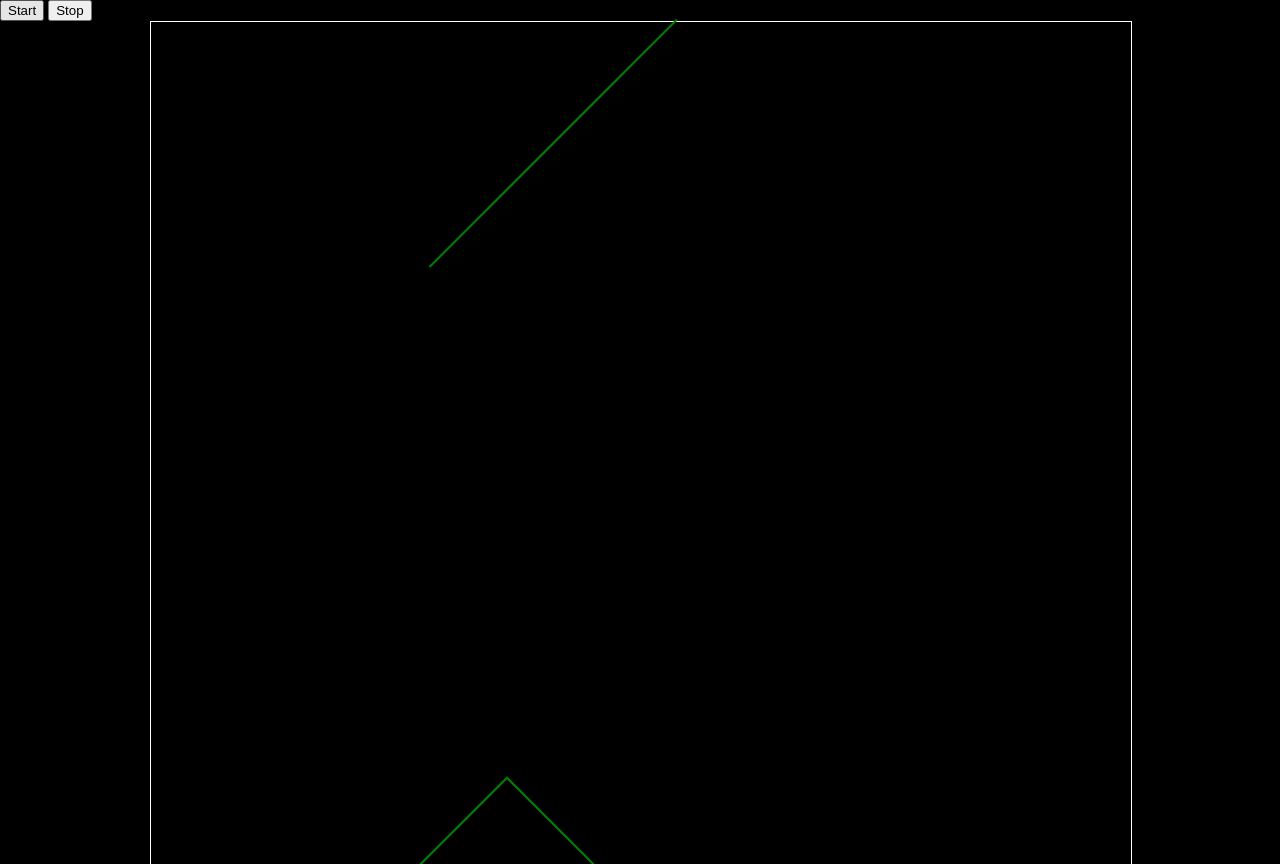
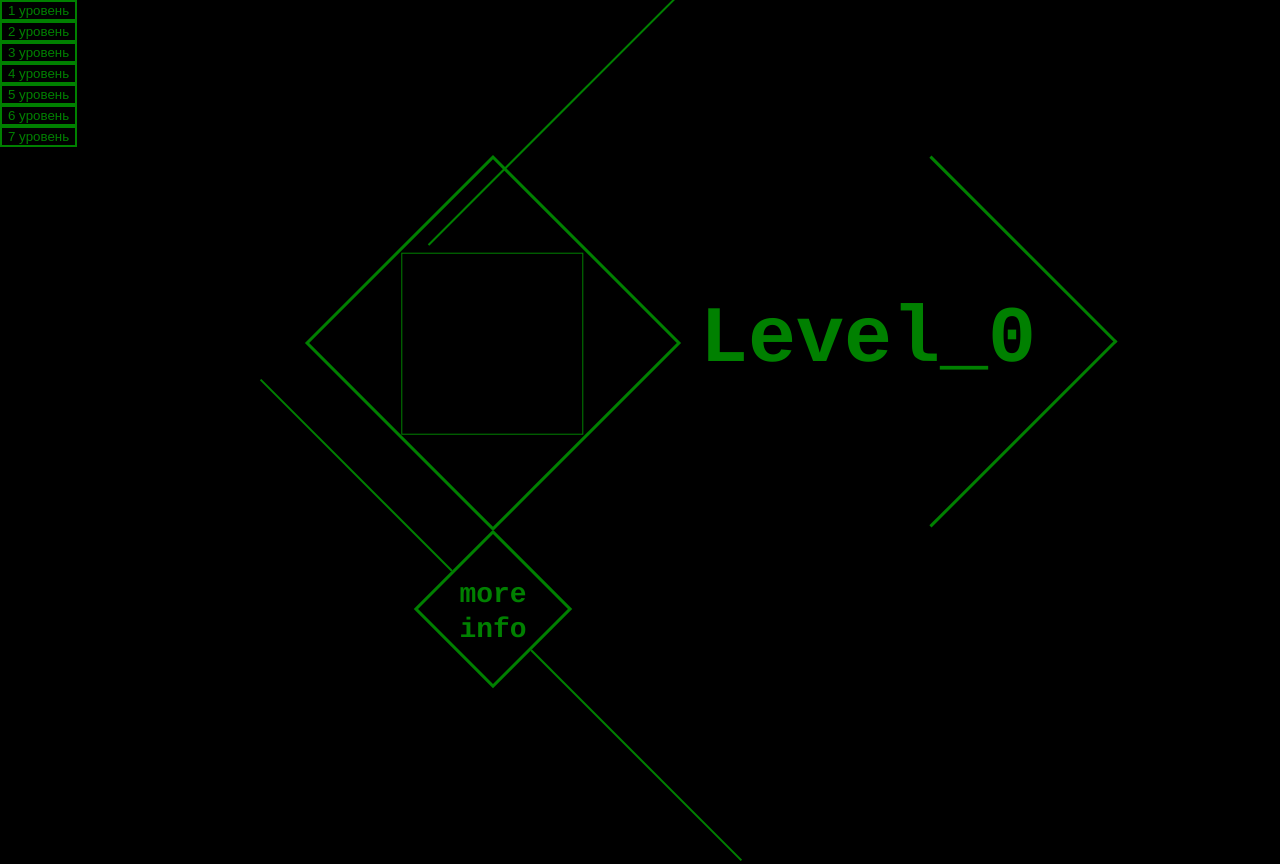
Before and after one commit to SergeyDobrev/MyProject_01, a website: page index.html in a window 1280 px wide. Shown: the top 864 px of the page. Drawn offline with nearby package versions, Linux system fonts and the light colour scheme.

Commit message:
3th commit

```diff
--- a/index.html
+++ b/index.html
@@ -8,26 +8,58 @@
 <body>
 	<script src="https://ajax.googleapis.com/ajax/libs/jquery/3.2.1/jquery.min.js"></script>
 	<script type="text/javascript" src="script.js"></script>
-	<button onclick="myfun()">Start</button>
-	<button onclick="myfun2()">Stop</button>
-	<div class="block">
-		<div class="mainblock">
-			<div class="moveloinerl">
-				<div class="moveloinerl2">
-					<div class="Linerl"></div>
+	<div class="button_box">
+
+		<button onclick="myfun1()">1 уровень</button>
+		<button onclick="myfun2()">2 уровень</button>
+		<button onclick="myfun3()">3 уровень</button>
+		<button onclick="myfun4()">4 уровень</button>
+		<button onclick="myfun5()">5 уровень</button>
+		<button onclick="myfun6()">6 уровень</button>
+		<button onclick="myfun7()">7 уровень</button>
+
+	</div>
+	<div class="main">
+		<div class="Level1">
+			<div class="Level1fonblock1">
+				<div class="Level1moveblock1" id="index1">
+					<div class="Line1"></div>
 				</div>
 			</div>
-			<div class="moveloinerl">
-				<div class="moveloinerl2">
-					<div class="bigblock"></div>
-					<div class="bigblocktext">
-						<h1>we.kfjnwekenfn</h1>
+
+			<div class="Level1fonblock2">
+				<div class="Level1moveblock2" id="index2">
+					<div class="bigbox">
+						<div class="numberbox" id="numberbox1">
+
+						</div>
 					</div>
+					<a href=#>
+						<div class="smallbox">
+						<div class="smalltextbox">
+							more info
+						</div>
+						</div>
+					</a>
 				</div>
 			</div>
-			<div class="bigblockarrow"></div>
-			<div class="smallblock"></div>
+
+			<div class="bigblocktext" id="index21">Level_0</div>
+
+			<div class="Level1fonblock3">
+				<div class="Level1moveblock3" id="index3">
+					<div class="arrow3"></div>
+				</div>
+			</div>
+
+			<div class="Level1fonblock4">
+				<div class="Level1moveblock4" id="index4">
+					<div class="Line2"></div>
+				</div>
+			</div>
 		</div>
+
+
 	</div>
 </body>
 </html>
--- a/script.js
+++ b/script.js
@@ -1,11 +1,36 @@
-function myfun() {
+function myfun1() {
+	$('#index4').slideUp(3000);
+}
 
-$( '.moveloinerl2' ).slideDown(2000);
+function myfun2() {
+	$('#index3').slideUp(2000);
+}
+
+
+function myfun3() {
+	$('#index2').slideUp(3000);
+	$('#index21').fadeOut(4000);
 
 }
 
-function myfun2() {
+function myfun4() {
+	$('#index1').slideUp(2000);
+}
 
-$( '.moveloinerl2' ).slideUp(2000);
+function myfun5() {
+	$('#index1').slideDown(2000);
+}
 
+function myfun6() {
+	$('#index2').slideDown(3000);
+	$('#index21').fadeIn(4000);
+	$('#index3').slideDown(2000);
 }
+
+function myfun7() {
+	$('#index4').slideDown(3000);
+}
+
+function myfun8() {
+	$('#index4').slideDown(3000);
+}
--- a/style.css
+++ b/style.css
@@ -5,92 +5,170 @@ html, body {
 body {
 	margin: 0 auto;
 	background-color: black;
-/* 	position: relative; */
 }
 
-.block {
-	text-align: center;
+button {
+	color: green;
+	background-color: black;
+	border: 2px solid green;
+	display: block;
+}
+
+a {
+    outline: none;
+    text-decoration: none;
+}
+
+
+.button_box {
+	position: fixed;
+	top: 0;
+}
+
+.main {
 	height: 4000px;
 	widows: 980px;
 	margin: 0 calc((100% - 980px) / 2);
+/* 		border: 1px solid red; */
 }
 
-.mainblock {
-	height: 10000px;
+.Level1 {
+	height: 860px;
 	width: 980px;
-	border: 0.1px solid white;
+
 }
 
-.moveloinerl {
-	height: 949px;
+.Level1fonblock1 {
+	height: 250px;
 	width: 980px;
 }
 
-.moveloinerl2 {
-	height: 949px;
+.Level1moveblock1 {
+	height: 250px;
 	width: 980px;
 }
 
-.Linerl {
+.Line1 {
 	height: 350px;
 	width: 350px;
 	margin: 70px 0 0 350px;
 	border-left: 2px solid green;
 	transform: rotateZ(45deg);
-/* 	position: absolute;
-left: 50%;
-top: 100px; */
-
 }
 
-.bigblock {
+.Level1fonblock2 {
+	height: 550px;
+	width: 980px;
+	position: absolute;
+	top: 150px;
+}
+
+.Level1moveblock2 {
+	height: 550px;
+	width: 980px;
+}
+
+.bigbox {
 	height: 260px;
 	width: 260px;
-	margin: -210px 0 0 180px;
-	border: 2px solid green;
+	margin: 60px 0 0 210px;
+	border: 3px solid green;
 	transform: rotateZ(45deg);
 	display: inline-block;
-/* 	position: absolute;
-left: 50%;
-top: 100px; */
+}
 
+.numberbox {
+	height: 180px;
+	width: 180px;
+	margin: 40px auto;
+	border: 1px solid green;
+	transform: rotateZ(-45deg);
+}
+
+.numberbox11 {
+	height: 12px;
+	width: 12px;
+	padding: 2px;
+	background-color: green;
+	display: inline-block;
+}
+
+.smallbox {
+	height: 106px;
+	width: 106px;
+	margin: 73px 0 0 287px;
+	border: 3px solid green;
+	transform: rotateZ(45deg);
+	color: green;
+	background-color: black;
+}
+
+.smalltextbox {
+	height: 106px;
+	width: 106px;
+	margin: 15px;
+	transform: rotateZ(-45deg);
+	color: green;
+	font-size: 28px;
+	line-height: 35px;
+	text-align: center;
+	font-family: Courier;
+	font-weight: bold;
+}
+
+.Level1fonblock3 {
+	height: 550px;
+	width: 320px;
+	margin-left: 650px;
+	position: absolute;
+	top: 150px;
+}
+
+.Level1moveblock3 {
+	height: 550px;
+	width: 320px;
+}
+
+.arrow3 {
+	height: 260px;
+	width: 260px;
+	margin: 60px 0 0 0;
+	border-top: 3px solid green;
+	border-right: 3px solid green;
+	transform: rotateZ(45deg);
+	display: inline-block;
 }
 
 .bigblocktext {
-	height: 260px;
-	width: 260px;
-	margin: -210px 0 0 180px;
-	border: 2px solid green;
+	height: 360px;
+	width: 400px;
+	margin: -160px 0 0 550px;
 	display: inline-block;
 	color: green;
 	backface-visibility: hidden;
-/* 	position: absolute;
-left: 50%;
-top: 100px; */
-
+	font-family: Courier;
+	font-weight: bold;
+	font-size: 80px;
+	line-height: 360px;
 }
 
-.bigblockarrow {
-	height: 260px;
-	width: 260px;
-	margin: -210px 0 0 180px;
-	border-right: 2px solid green;
-	border-top: 2px solid green;
-	transform: rotateZ(45deg);
-	display: inline-block;
-/* 	position: absolute;
-left: 50%;
-top: 100px; */
+.Level1fonblock4 {
+	height: 580px;
+	width: 980px;
+	position: absolute;
+	top: 280px;
+	z-index: -1;
+}
 
+.Level1moveblock4 {
+	height: 580px;
+	width: 980px;
 }
-.smallblock {
-	height: 106px;
-	width: 106px;
-	margin: 75px 0 0 257px;
-	border: 2px solid green;
-	transform: rotateZ(45deg);
-/* 	position: absolute;
-left: 50%;
-top: 100px; */
 
+.Line2 {
+	height: 680px;
+	width: 0;
+	margin: 0 0 0 350px;
+	border-left: 2px solid green;
+	transform: rotateZ(-45deg);
 }
```
